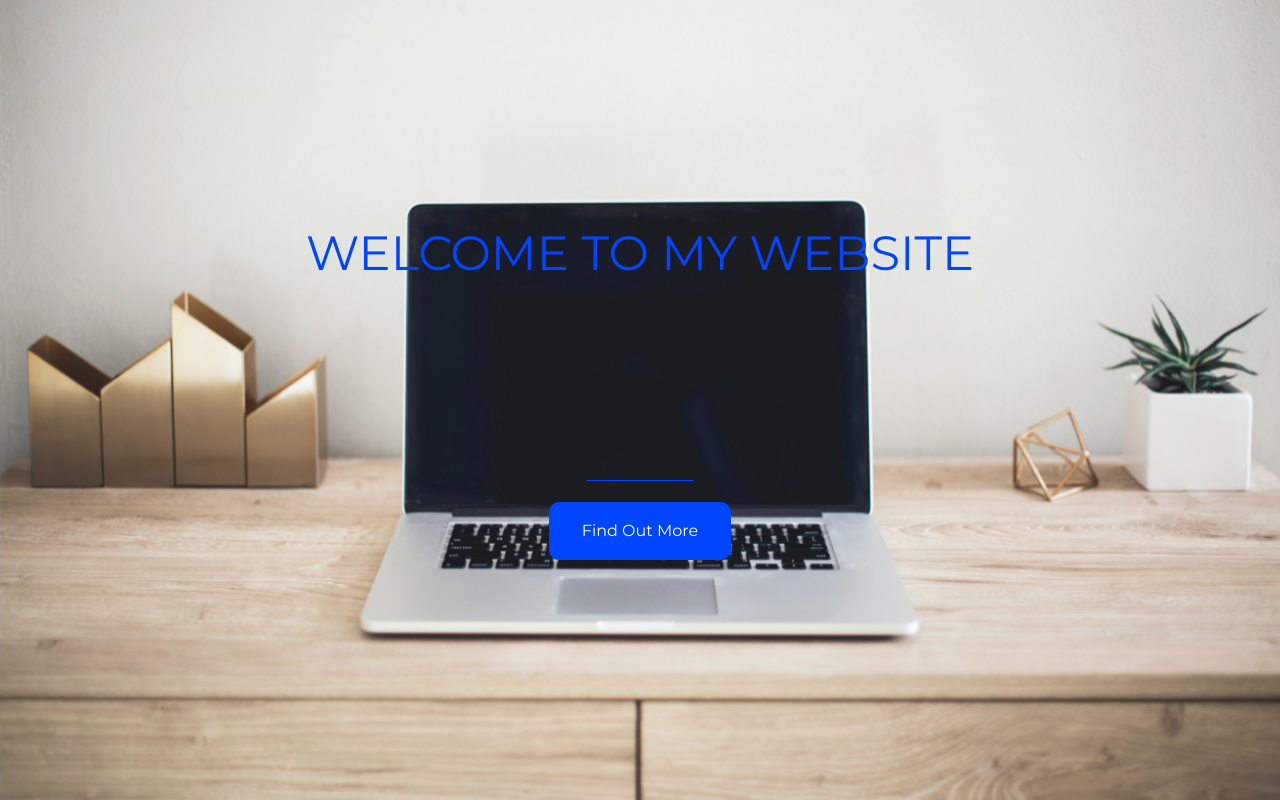
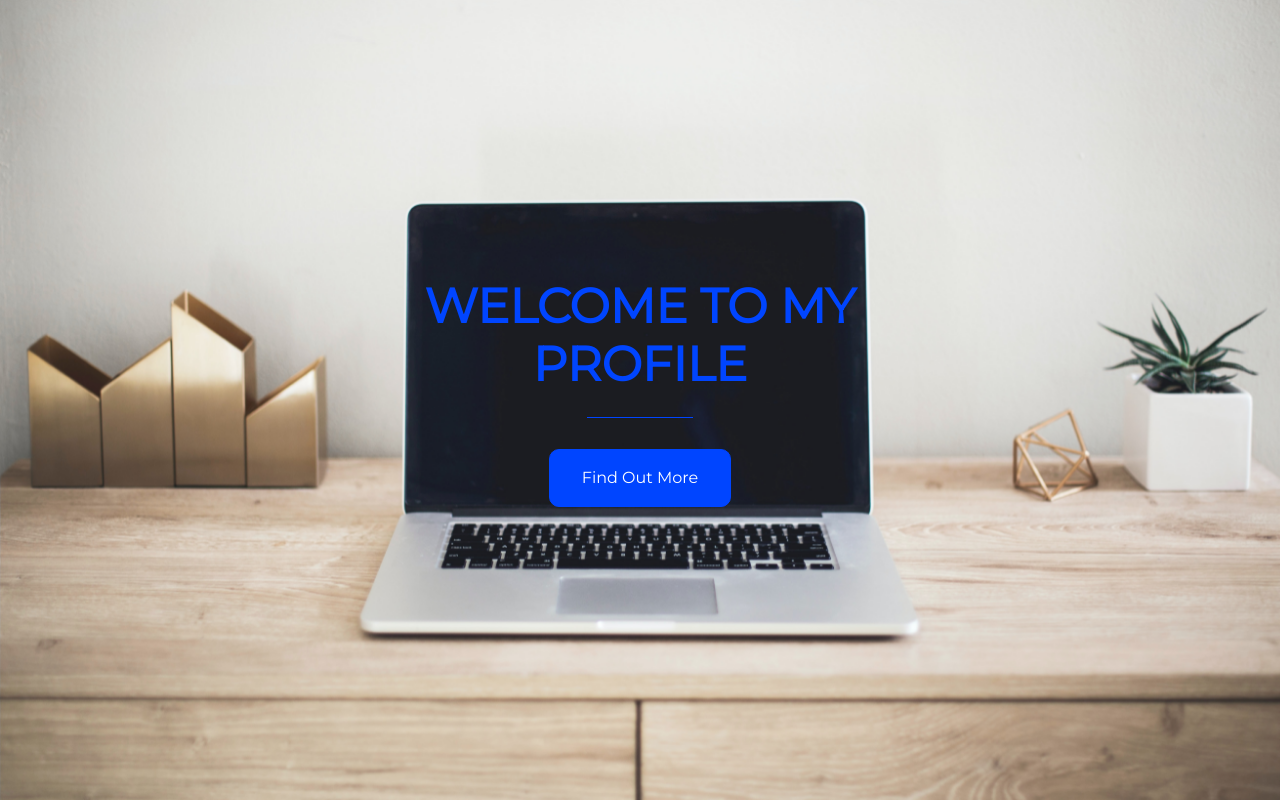
Before and after one commit to andreestevao/welcome, a plain HTML site: page index.html in a window 1280 px wide. Drawn offline with Linux system fonts and the light colour scheme.

Commit message:
Add files via upload

```diff
--- a/index.html
+++ b/index.html
@@ -11,8 +11,8 @@
 <body>
    <div class="container d-flex justify-content-center align-items-center h-100">
        <div class="row">
-           <header class="text-center col-12">
-               <h1 class="text-uppercase">Welcome to my website</h1>
+           <header class="text-center col-6 offset-3">
+               <h1 class="text-uppercase"><strong>Welcome to my profile</strong></h1>
            </header>
            <div class="spacer col-12"></div>
            <section class="text-center col-12">
--- a/style.css
+++ b/style.css
@@ -12,8 +12,6 @@ html {
 
 header {
     width: 100%;
-    padding-bottom: 20px;
-    margin-bottom: 10px;
 }
 
 h1 {
@@ -28,11 +26,12 @@ hr {
     opacity: 1;
     padding: 3px;
     max-width: 100px;
+    margin-bottom: 10px;
 }
 
 
 .spacer {
-    height: 10rem;
+    height: 1rem;
 }
 
 .btn {
```
